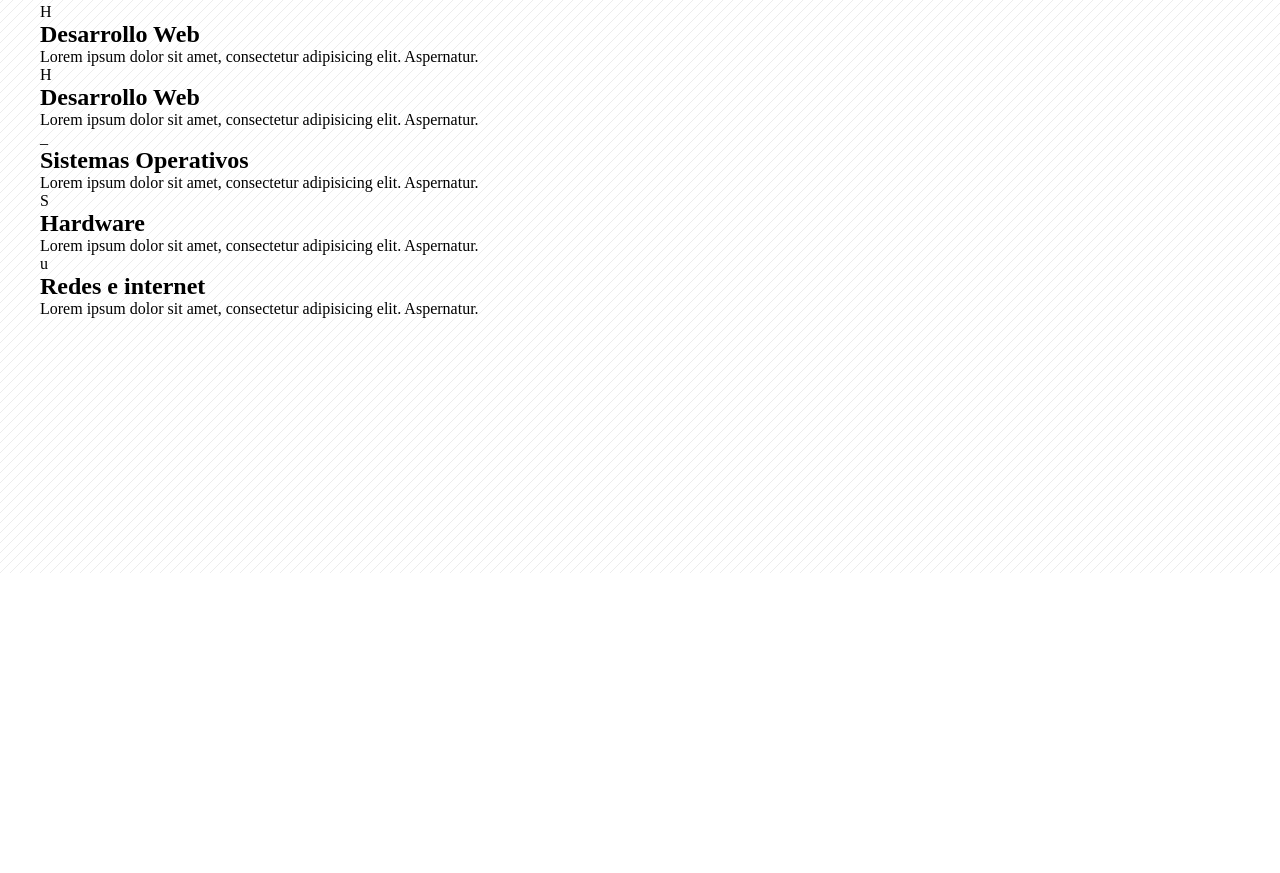
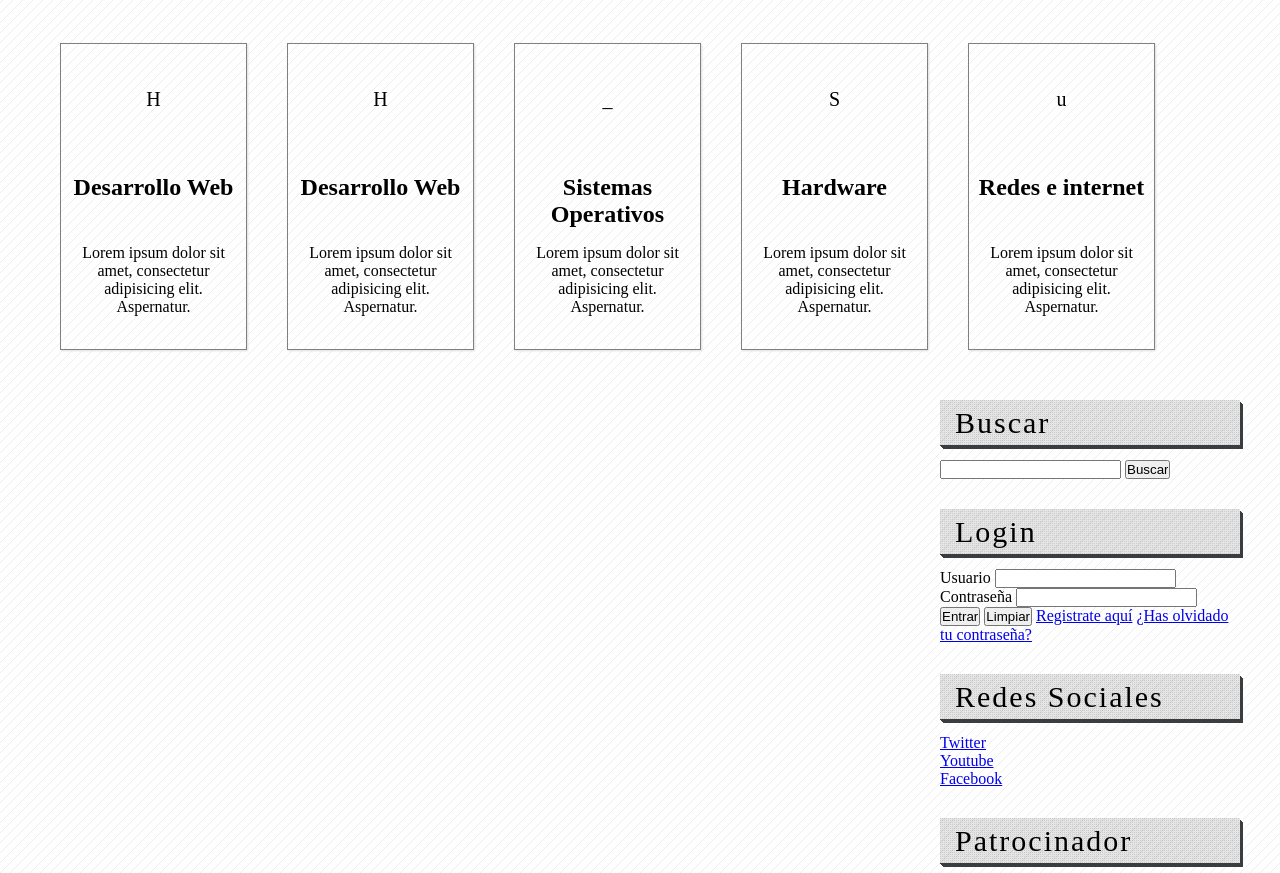
Before and after one commit to MateoVinixCode/CSS_2, a plain HTML site: page index.html in a window 1280 px wide. Shown: the part 227-1100 px from the top of the page. Before the commit the page ends 800 px from the top, so only its background shows below. Drawn offline with Linux system fonts and the light colour scheme.

Commit message:
nuevos cambios

```diff
--- a/index.html
+++ b/index.html
@@ -30,6 +30,7 @@
             <div class="banner">
                 <h1>Practicando para ser el mejor</h1>
             </div>
+            <div class="container-cards">
                 <div class="cards">
                     <p class="icon">H</p>
                     <h2 class="category">Desarrollo Web</h2>
@@ -65,10 +66,55 @@
                         Lorem ipsum dolor sit amet, consectetur adipisicing elit. Aspernatur.
                     </p>
                 </div>
+            </div>
+        </section>
+        <aside class="barra">
 
+            <h3>Buscar</h3>
+            <div class="search">
+                <form>
+                    <input type="text">
+                    <input type="button" value="Buscar">
+                </form>
+            </div>
+            <h3>Login</h3>
+            <div class="login">
+                <form>
+                    <label id="user">Usuario</label>
+                    <input type="email">
+
+                    <label id="password">Contraseña</label>
+                    <input type="password">
+
+                    <input type="submit" value="Entrar">
+                    <input type="reset" value="Limpiar">
+
+                    <a href="#">Registrate aquí</a>
+                    <a href="#">¿Has olvidado tu contraseña?</a>
+                </form>
+            </div>
+
+            <h3>Redes Sociales</h3>
+            <div class="social">
+                <div class="twitter">
+                    <a href="#">Twitter</a>
+                </div>
+                <div class="youtube">
+                    <a href="#">Youtube</a>
+                </div>
+                <div class="facebook">
+                    <a href="#">Facebook</a>
+                </div>
+            </div>
+            <h3>Patrocinador</h3>
+            <div class="sponsors">
+            </div>
+        </aside>
     </section>
 
-    </section>
+
+
+
 
 </body>
 
--- a/styles.css
+++ b/styles.css
@@ -74,7 +74,7 @@ body {
 }
 
 .banner {
-    width: 100%;
+    width: 90%;
     height: 100px;
     border: 10px solid white;
     box-shadow: 0px 0px 2px grey;
@@ -94,3 +94,63 @@ body {
     letter-spacing: 2px;
     text-shadow: 2px 2px 1px black;
 }
+
+.cards {
+    float: left;
+    width: 185px;
+    height: 305px;
+    border: 1px solid grey;
+    box-shadow: 1px 1px 2px #ddd;
+    overflow: hidden;
+    margin: 20px;
+    margin-top: 40px;
+    cursor: pointer;
+}
+
+.cards:last-child {
+    margin-right: 0px;
+}
+
+.cards .icon {
+    display: block;
+    width: 100px;
+    height: 130px;
+    line-height: 110px;
+    text-align: center;
+    margin: 0 auto;
+    font-size: 20px;
+}
+
+.cards .category {
+    width: 100%;
+    height: 50px;
+    font-weight: bold;
+    text-align: center;
+}
+
+.cards .description {
+    margin-top: 20px;
+    text-align: center;
+    padding: 0px 10px 0px 10px;
+}
+
+.barra {
+    width: 300px;
+    min-height: 1200px;
+    float: right;
+}
+
+.barra h3 {
+    display: block;
+    width: auto;
+    height: 45px;
+    line-height: 45px;
+    background: url(img/pxgray.png);
+    box-shadow: 0px 1px 0px #393d3f, 1px 2px 0px #393d3f, 2px 3px 0px #393d3f, 3px 4px 0px #393d3f;
+    font-size: 30px;
+    font-weight: normal;
+    letter-spacing: 2px;
+    padding-left: 15px;
+    margin-top: 30px;
+    margin-bottom: 15px;
+}
```
Lines whose indentation alone changed are shown as unchanged.
